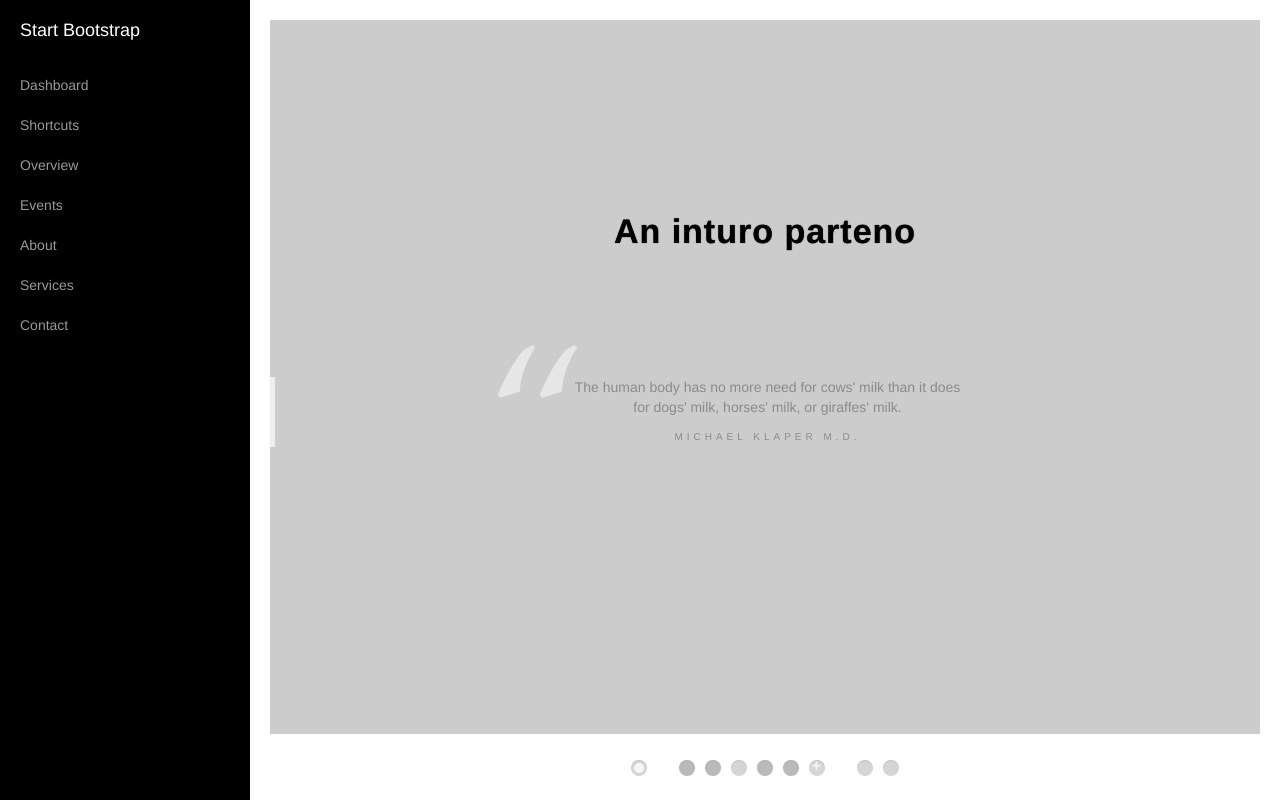
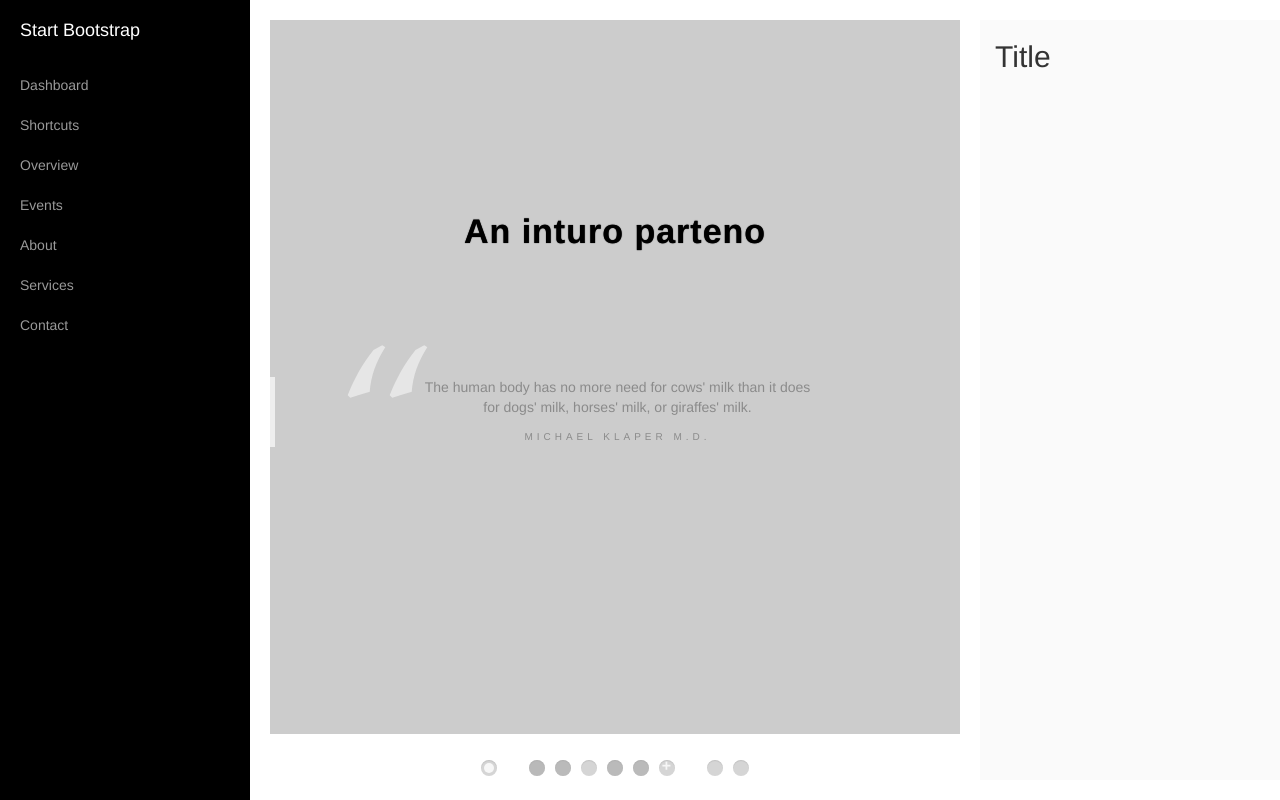
Before and after one commit to oq/page-template, a plain HTML site: page index.html in a window 1280 px wide. Drawn offline with Linux system fonts and the light colour scheme; grey boxes are pictures that could not be loaded.

Commit message:
Add page sidebar.

```diff
--- a/css/custom.css
+++ b/css/custom.css
@@ -13,8 +13,19 @@
 }
 #wrapper {
   height: 100%;
+  padding-right: 300px;
   position: absolute;
   width: 100%;
+}
+
+#pagebar-wrapper {
+  background-color: #fafafa;
+  height: calc(100% - 40px);
+  margin-top: 20px;
+  position: fixed;
+  right: 0;
+  top: 0;
+  width: 300px;
 }
 
 
--- a/index.html
+++ b/index.html
@@ -266,6 +266,17 @@
         </div>
         <!-- /#page-content-wrapper -->
 
+        <div id="pagebar-wrapper">
+            <div class="container-fluid">
+                <div class="row">
+                    <div class="col-lg-12">
+                        <h2>Title</h2>
+                    </div>
+                </div>
+            </div>
+        </div>
+        <!-- /#pagebar-wrapper -->
+
     </div>
     <!-- /#wrapper -->
 
```
